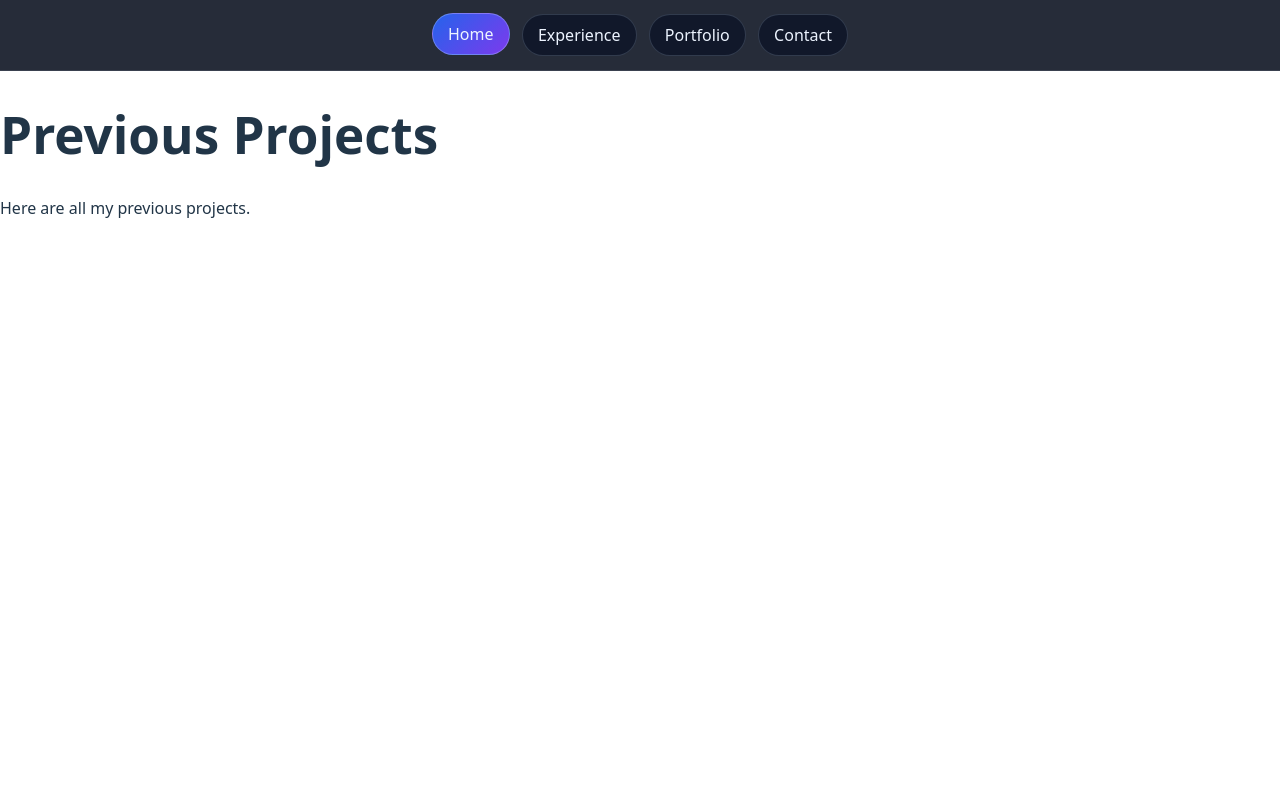
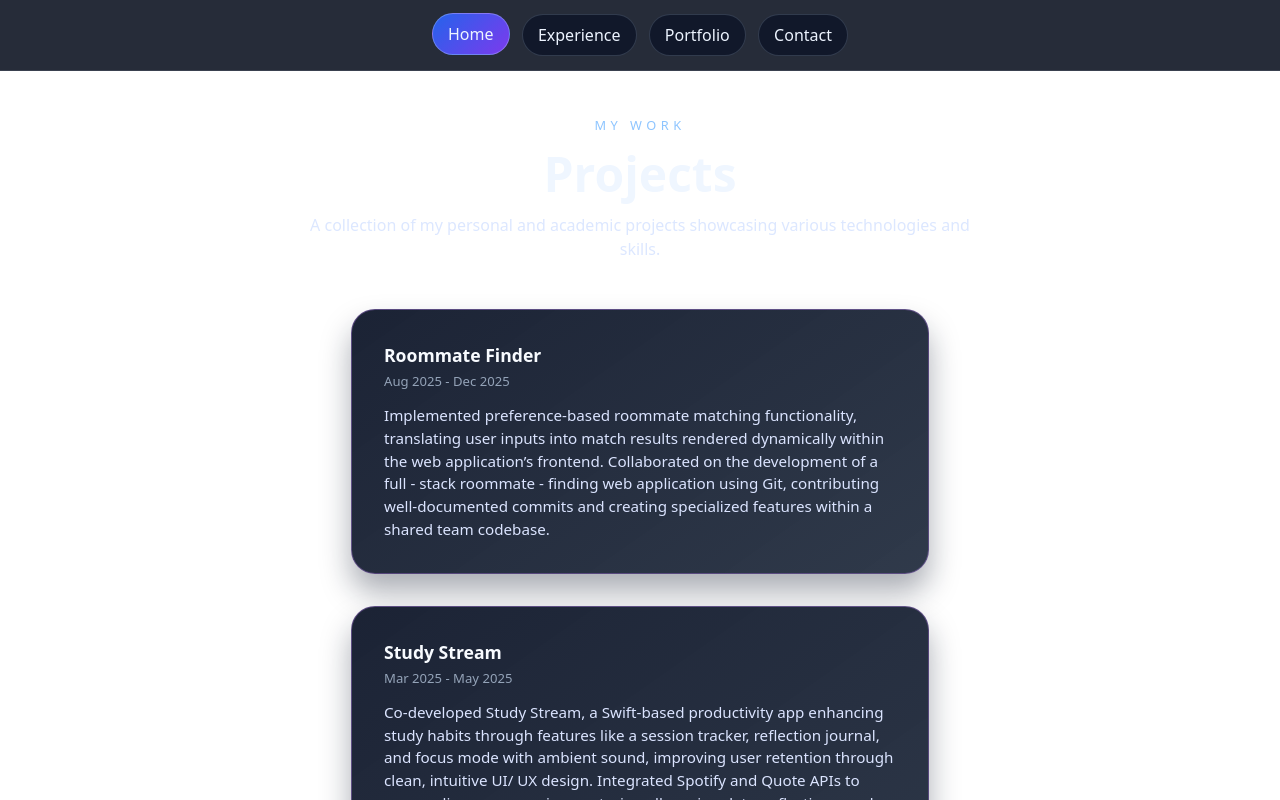
Before and after one commit to nathnaelm/Personal-Portfolio, a React (Vite) app: page /#/portfolio in a window 1280 px wide. Shown: the top 800 px of the page. Built offline with nearby package versions, Linux system fonts and the light colour scheme.

Commit message:
Created boxes  to  display each project, with data such as project title, time period, description and links to the work, styling it to enhance UI/UX for visitors.

```diff
--- a/src/App.css
+++ b/src/App.css
@@ -248,3 +248,102 @@
     align-items: flex-start;
   }
 }
+
+/* Portfolio Page Styles */
+.portfolio-page {
+  padding: 2rem 1rem 3rem;
+  color: #eff6ff;
+}
+
+.portfolio-header {
+  max-width: 900px;
+  margin: 0 auto 3rem;
+  text-align: center;
+}
+
+.portfolio-header h1 {
+  font-size: clamp(2rem, 7vw, 3rem);
+  margin: 0.25rem 0 0.75rem;
+}
+
+.portfolio-grid {
+  max-width: 900px;
+  margin: 0 auto;
+  display: flex;
+  flex-direction: column;
+  align-items: center;
+  gap: 2rem;
+}
+
+.portfolio-card {
+  cursor: pointer;
+  background: linear-gradient(145deg, rgba(15, 23, 42, 0.95), rgba(30, 41, 59, 0.92));
+  border: 1px solid rgba(148, 163, 184, 0.22);
+  border-radius: 24px;
+  padding: 2rem;
+  box-shadow: 0 18px 30px rgba(15, 23, 42, 0.35);
+  transition: transform 180ms ease, box-shadow 180ms ease;
+  width: min(100%, 40vw, 520px);
+}
+
+.portfolio-card:hover {
+  transform: translateY(-4px);
+  box-shadow: 0 24px 40px rgba(56, 189, 248, 0.12);
+}
+
+.portfolio-card.accent-sky { border-color: rgba(56, 189, 248, 0.35); }
+.portfolio-card.accent-violet { border-color: rgba(192, 132, 252, 0.35); }
+.portfolio-card.accent-emerald { border-color: rgba(52, 211, 153, 0.35); }
+.portfolio-card.accent-gold { border-color: rgba(251, 191, 36, 0.35); }
+
+.portfolio-card-content {
+  display: flex;
+  flex-direction: column;
+  gap: 0.75rem;
+}
+
+.portfolio-card-header {
+  display: flex;
+  flex-direction: column;
+  gap: 0.25rem;
+}
+
+.portfolio-card h2 {
+  margin: 0;
+  font-size: 1.1rem;
+  color: #f8fbff;
+}
+
+.portfolio-period {
+  display: block;
+  color: #94a3b8;
+  font-size: 0.82rem;
+  font-weight: 400;
+}
+
+.portfolio-description {
+  margin: 0;
+  color: #dbe4ff;
+  font-size: 0.95rem;
+  line-height: 1.5;
+}
+
+.portfolio-link {
+  display: inline-block;
+  margin-top: 0.5rem;
+  color: #7dd3fc;
+  text-decoration: none;
+  font-size: 0.9rem;
+  font-weight: 500;
+  transition: color 160ms ease;
+}
+
+.portfolio-link:hover {
+  color: #bfdbfe;
+}
+
+@media (max-width: 860px) {
+  .portfolio-card {
+    width: 100%;
+  }
+}
--- a/src/tabs/Portfolio/Portfolio.jsx
+++ b/src/tabs/Portfolio/Portfolio.jsx
@@ -1,35 +1,58 @@
-import { useState } from 'react'
-import { HashRouter as Router, Routes, Route } from 'react-router-dom'
 
 const projects = [
     {
         title: 'Roommate Finder',
         description: 'Implemented preference-based roommate matching functionality, translating user inputs into match results rendered dynamically within the web application’s frontend. Collaborated on the development of a full - stack roommate - finding web application using Git, contributing well-documented commits and creating specialized features within a shared team codebase.',
         period: 'Aug 2025 - Dec 2025',
-        link: '#'
+        link: '#',
+        accent: 'accent-violet',
     },
     {
         title: 'Study Stream',
         description: 'Co-developed Study Stream, a Swift-based productivity app enhancing study habits through features like a session tracker, reflection journal, and focus mode with ambient sound, improving user retention through clean, intuitive UI/ UX design. Integrated Spotify and Quote APIs to personalize user experience, storing all session data, reflections, and external content in a local SwiftData database for full offline access and data privacy. Collaborated with a team of developers to design and implement features like calendar heatmaps, streak tracking, and tagged reflections, increasing app engagement by delivering a holistic view of user study patterns.',
         period: 'Mar 2025 - May 2025',
-        link: 'https://github.com/nathnaelm/StudyStream'
+        link: 'https://github.com/nathnaelm/StudyStream',
+        accent: 'accent-violet',
     },
     {
         title: 'Capstone LoX Project',
         description: 'Collaborated on a capstone research project focused on evaluating the effectiveness of the LoX defense framework for protecting Large Language Models from harmful fine-tuning attacks. Implemented and tested fine-tuning pipelines using LLaMA-2-7B, QLoRA, and multiple benchmark datasets, measuring model robustness through automated safety evaluations and Attack Success Rate (ASR) metrics. Conducted experimental analysis comparing defended and baseline models, contributing to research on secure and trustworthy deployment of generative AI systems.',
         period: 'Feb 2026 - May 2026',
-        link: 'https://github.com/nathnaelm/CS-4094-Capstone-LoX-project'
+        link: 'https://github.com/nathnaelm/CS-4094-Capstone-LoX-project',
+        accent: 'accent-emerald',
     }
 ]
 
 function Portfolio() {
     return (
-        <div>
-            <header>
-                <h1>Previous Projects</h1>
-                <p>Here are all my previous projects.</p>
+        <section className="portfolio-page">
+            <header className="portfolio-header">
+                <p className="eyebrow">My work</p>
+                <h1>Projects</h1>
+                <p className="subtle-copy">
+                    A collection of my personal and academic projects showcasing various technologies and skills.
+                </p>
             </header>
-        </div>
+
+            <div className="portfolio-grid">
+                {projects.map((project) => (
+                    <article className={`portfolio-card ${project.accent}`} key={project.title}>
+                        <div className="portfolio-card-content">
+                            <div className="portfolio-card-header">
+                                <h2>{project.title}</h2>
+                                <span className="portfolio-period">{project.period}</span>
+                            </div>
+                            <p className="portfolio-description">{project.description}</p>
+                            {project.link !== '#' && (
+                                <a href={project.link} target="_blank" rel="noreferrer" className="portfolio-link">
+                                    View Project →
+                                </a>
+                            )}
+                        </div>
+                    </article>
+                ))}
+            </div>
+        </section>
     )
 }
 
```
